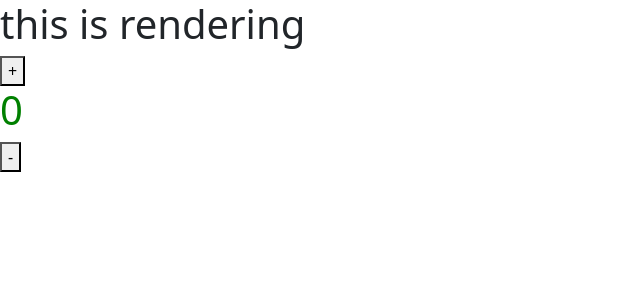
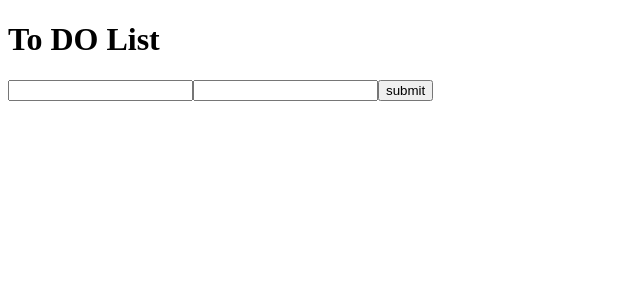
Before and after one commit to Ganesh-Chetti/practice-vite-reactjs, a React (Vite) app: page / in a window 1280 px wide. Shown: the top 300 px of the page, without its empty margins (0-640 px from the left). Built offline with nearby package versions, Linux system fonts and the light colour scheme.

Commit message:
controlled

```diff
--- a/src/App.jsx
+++ b/src/App.jsx
@@ -4,7 +4,8 @@
 // import Resnav from './components/task2/resnav';
 // import Cardcreate from "./components/task3(classfakestore)/fakestorecardsclass";
 // import Classresnav from "./components/task3(classfakestore)/resnav";
-import Classcount from "./classcomponet/count"
+// import Classcount from "./classcomponet/count"
+import Todolist from "./classcomponet/todolist/task1"
 
 function App() {
 
@@ -14,7 +15,8 @@ function App() {
     {/* <Resnav/> */}
       {/* <CreateCard/> */}
       {/* <Cardcreate /> */}
-      <Classcount />
+      {/* <Classcount /> */}
+      <Todolist/>
     </>
   )
 }
--- /dev/null
+++ b/src/classcomponet/todolist/task1.jsx
@@ -0,0 +1,91 @@
+import { Component } from "react";
+import "./todo.css"
+
+class Todolist extends Component {
+  constructor() {
+    super();
+    this.state = {
+      list:[]
+    };
+
+}
+
+data=(event)=>{
+    this.setState({
+        [event.target.name]:event.target.value
+    })
+}
+
+submit=(event)=>{
+    event.preventDefault();
+    var obj={
+        username:this.state.username,
+        password:this.state.password
+    }
+    this.setState({
+        list:[...this.state.list,obj]
+    })
+
+}
+
+delete=(ind)=>{
+    var updated=this.state.list.filter((val,i)=>{
+        return i!==ind
+    })
+    this.setState({
+        list:updated
+    })
+}
+
+edit=(value,ind)=>{
+   var user = prompt("Enter the Username")
+   var pass=prompt("Enter the password")
+    var updated=this.state.list.map((val,i)=>{
+        if(i==ind){
+            val.username=user
+            val.password=pass
+        }
+        return val
+    });
+    this.setState({
+        list:updated
+    })
+}
+
+
+render(){
+    var storeddata=this.state.list.map((val,ind,arr)=>{
+        return(
+            <>
+            <tbody key={ind}>
+            <tr key={ind}>
+            <td>{val.username}</td>
+            <td>{val.password}</td>
+            <td>
+            <input type="button" value="edit" onClick={()=>this.edit(val,ind)}/>
+            <input type="button" value="delete" onClick={()=>this.delete(ind)}/>
+            </td>
+            </tr>
+            </tbody>
+
+            </>
+        )
+    })
+
+    return(
+        <>
+        <h1>To DO List</h1>
+        <form action="" onSubmit={this.submit}>
+            <input type="text" name="username" id="" onChange={this.data}/>
+            <input type="text" name="password" id="" onChange={this.data}/>
+            <input type="submit" value="submit" />
+        </form><br /><br />
+        <table>
+            {storeddata}
+        </table>
+        </>
+    )
+}
+}
+
+export default Todolist;
--- /dev/null
+++ b/src/classcomponet/todolist/todo.css
@@ -0,0 +1,8 @@
+
+table,tr,td{
+    border: 2px solid black;
+    border-collapse: collapse;
+    width: 50%;
+    height: 30px;
+    text-align: center;
+}
--- a/src/main.jsx
+++ b/src/main.jsx
@@ -2,7 +2,7 @@ import { StrictMode } from 'react'
 import { createRoot } from 'react-dom/client'
 import App from './App.jsx'
 // import './index.css';
-import 'bootstrap/dist/css/bootstrap.min.css';
+// import 'bootstrap/dist/css/bootstrap.min.css';
 
 createRoot(document.getElementById('root')).render(
   <StrictMode>
```
